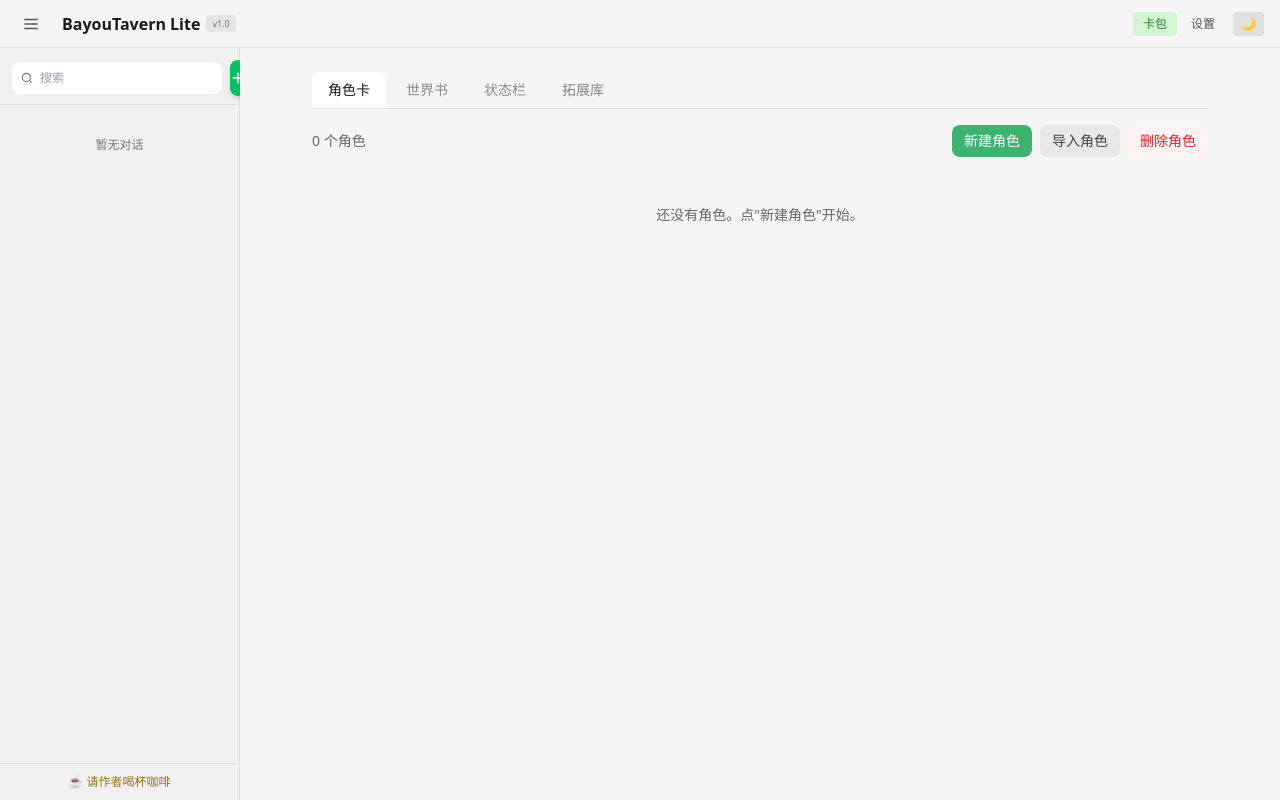
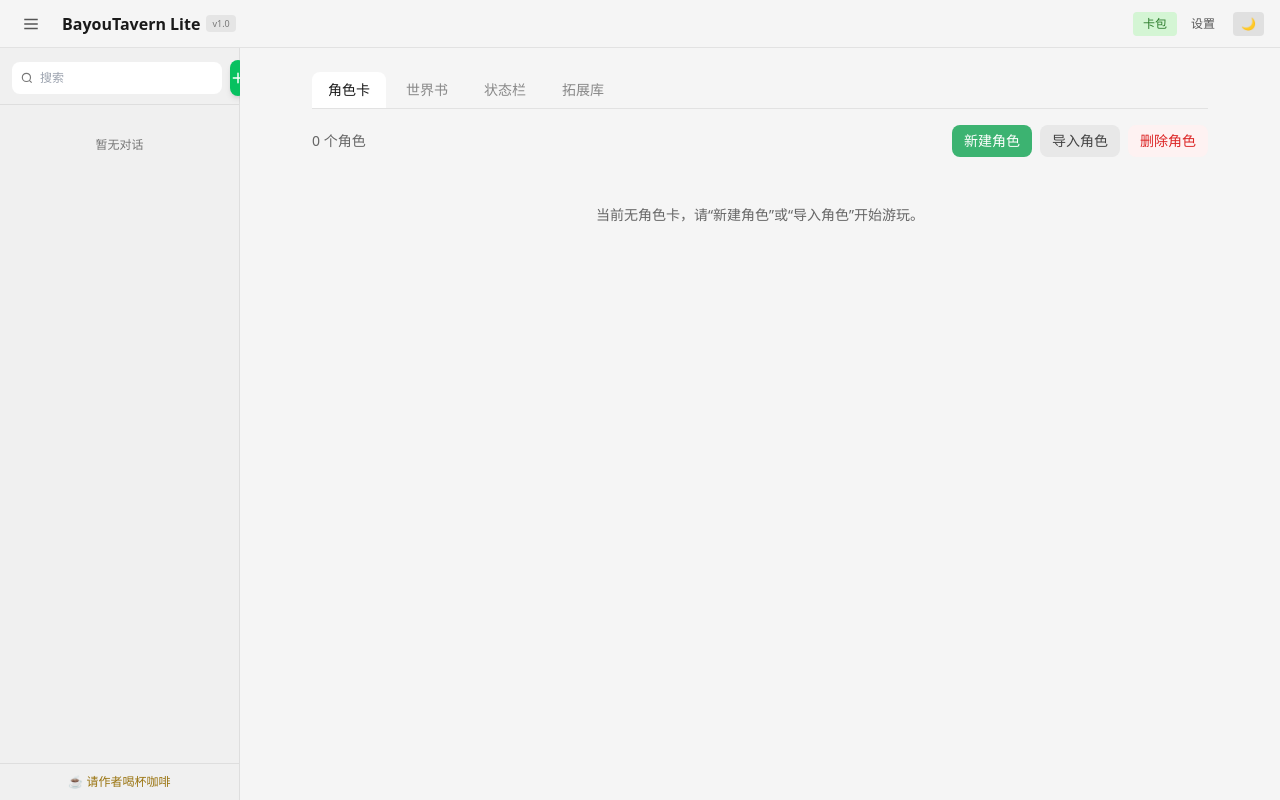
Before and after one commit to YOBAK2033/BayouTavern-Lite, a React (Vite) app: page / in a window 1280 px wide. Both pictures are taken after a click on the button "卡包". Built offline with nearby package versions, Linux system fonts and the light colour scheme.

Commit message:
Clarify empty character state prompt

```diff
--- a/src/components/characters/CharacterManager.tsx
+++ b/src/components/characters/CharacterManager.tsx
@@ -276,7 +276,7 @@ export function CharacterManager() {
             </div>
 
             {characters.length === 0 && !showForm && (
-              <p className={"text-sm text-center py-8 " + txt2}>还没有角色。点"新建角色"开始。</p>
+              <p className={"text-sm text-center py-8 " + txt2}>当前无角色卡，请“新建角色”或“导入角色”开始游玩。</p>
             )}
 
             {showForm && editing && (
```
